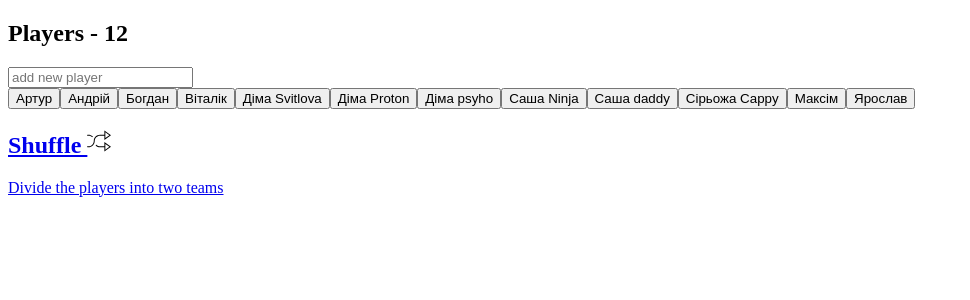
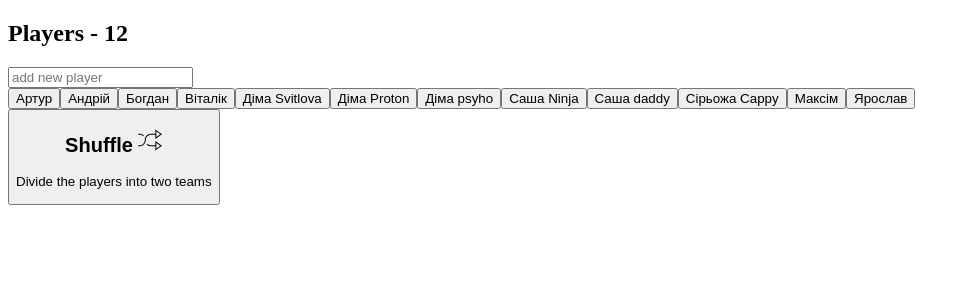
Before and after one commit to Mars4me/team-builder-cs, a Next.js app: page /BuilderPage in a window 1280 px wide. Shown: the top 300 px of the page, without its empty margins (0-970 px from the left). Built offline with nearby package versions, Linux system fonts and the light colour scheme.

Commit message:
update customlink and builder page

```diff
--- a/src/pages/BuilderPage.tsx
+++ b/src/pages/BuilderPage.tsx
@@ -3,7 +3,7 @@
 import ShuffleIcon from '@/UI/ShuffleIcon';
 import { LocalStorageService } from '@/utils/localStorage';
 import { teamShuffler } from '@/utils/teamShuffler';
-import Link from 'next/link';
+import { useRouter } from 'next/navigation';
 import { useState, FormEvent, useMemo } from 'react';
 
 const mockPlayerList: Array<string> = [
@@ -26,8 +26,8 @@
         LocalStorageService.initPlayers()[0] ? LocalStorageService.initPlayers() : mockPlayerList
     );
     const [value, setValue] = useState('');
-
     const playersCounter = useMemo(() => playerList.length, [playerList]);
+    const router = useRouter();
 
     const handleSubmit = (e: FormEvent<HTMLFormElement>) => {
         e.preventDefault();
@@ -50,6 +50,7 @@
 
     const handleShuffle = () => {
         LocalStorageService.setTeams(teamShuffler(playerList));
+        router.push('teams');
     };
     return (
         <>
@@ -78,9 +79,8 @@
                 ))}
             </div>
 
-            <Link
+            <button
                 onClick={handleShuffle}
-                href="/teams"
                 className="px-5 py-4 m-2 transition-colors border border-transparent rounded-lg group hover:border-gray-300 hover:bg-gray-100 hover:dark:border-neutral-700 hover:dark:bg-neutral-800/30"
             >
                 <h2
@@ -89,7 +89,7 @@
                     Shuffle <ShuffleIcon width={24} height={24} className="dark:fill-white" />{' '}
                 </h2>
                 <p className={`m-0 max-w-[30ch] text-sm opacity-50`}>Divide the players into two teams</p>
-            </Link>
+            </button>
         </>
     );
 }
```
Also changed, not shown: src/UI/CustomLink/index.tsx (+2 -5 lines).
